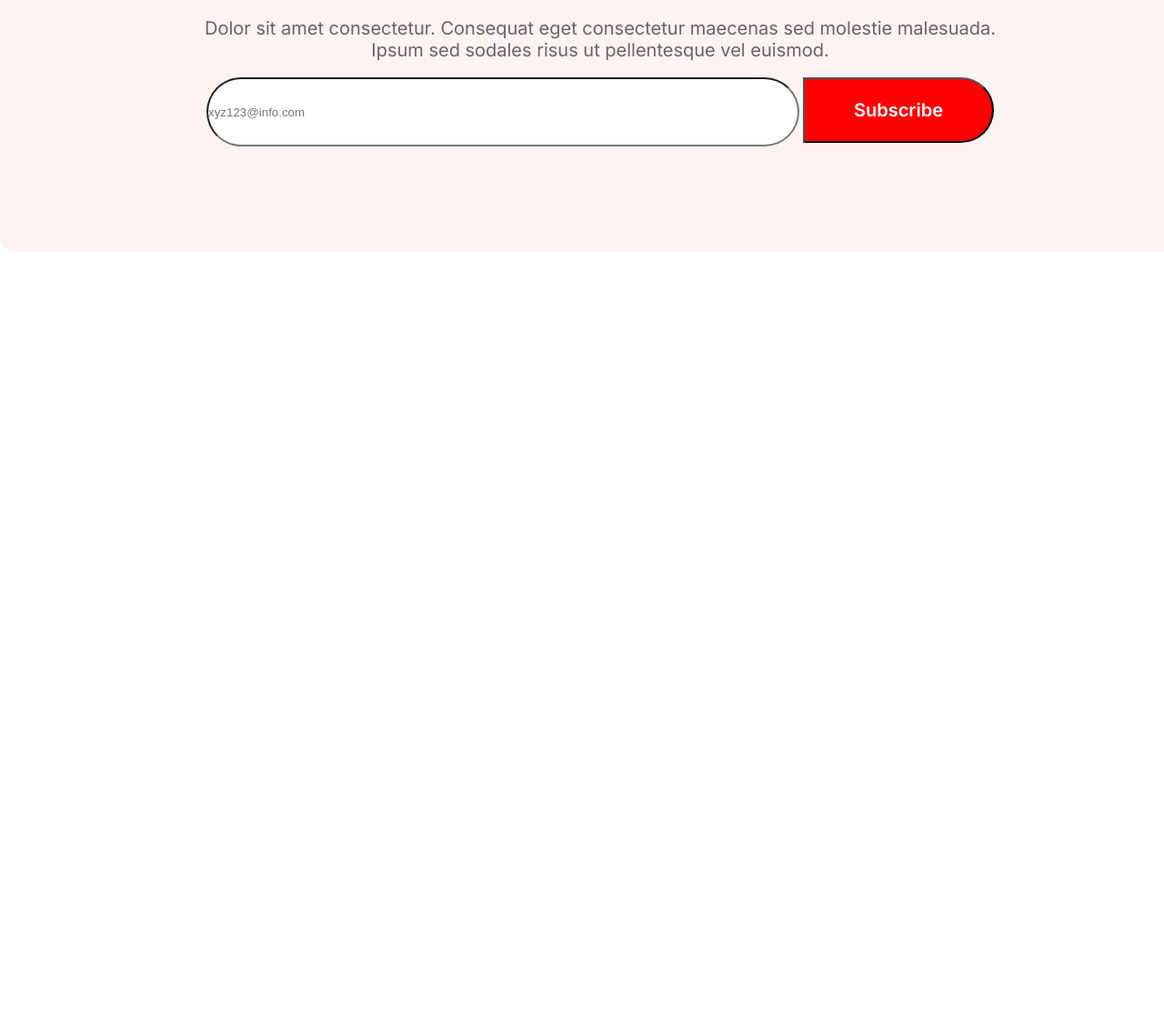
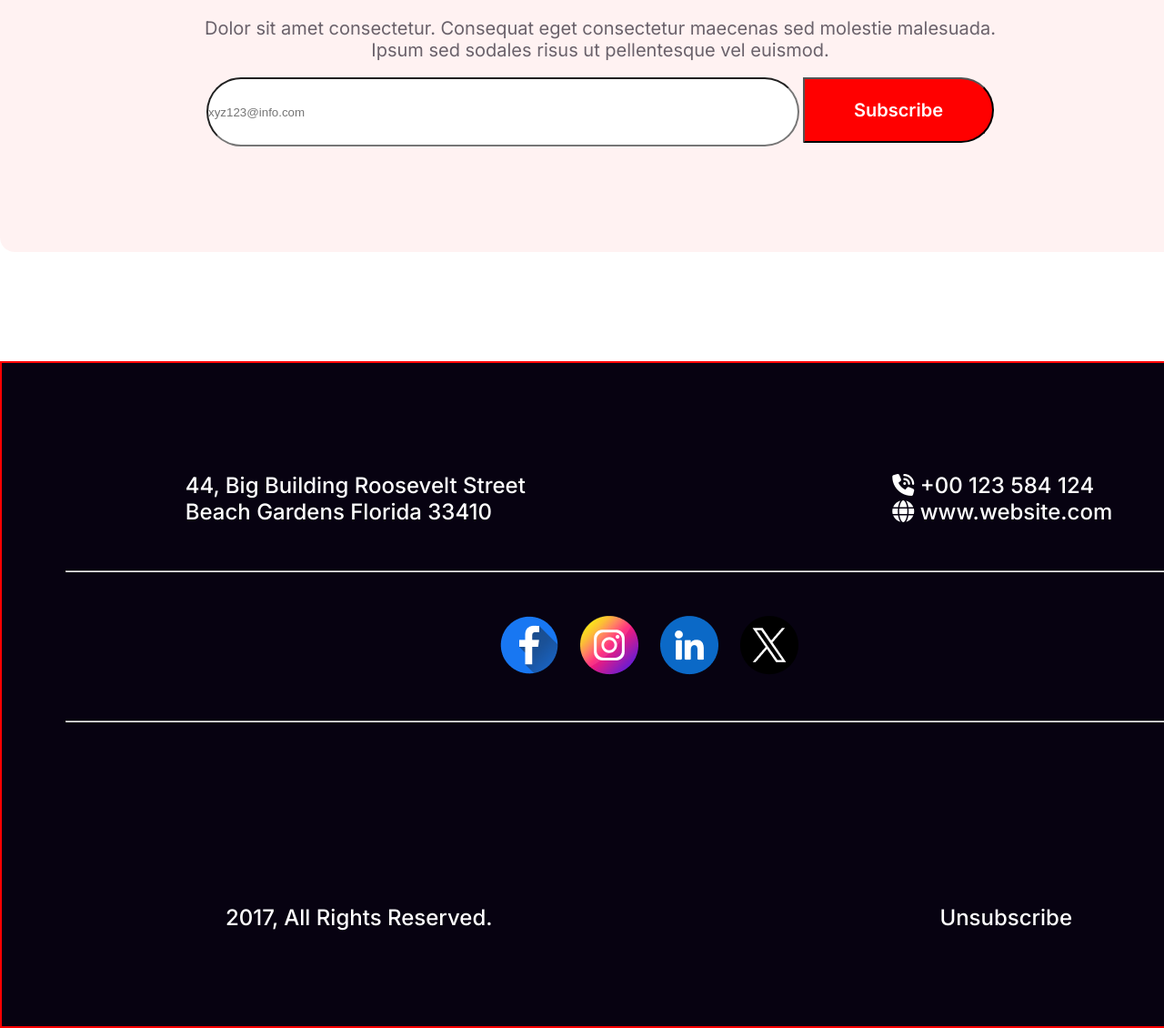
Before and after one commit to imtiazfilms/New-year-repo, a plain HTML site: page index.html in a window 1280 px wide. Shown: the part 6289-7419 px from the top of the page at 91% size. Before the commit the page ends 6566 px from the top, so only its background shows below. Drawn offline with Linux system fonts and the light colour scheme.

Commit message:
final commit

```diff
--- a/index.html
+++ b/index.html
@@ -133,7 +133,28 @@
 
     </main>
     <footer>
-
+        <section class="footer-container">
+            <div class="footer-content">
+                <p class="list">44, Big Building Roosevelt Street <br>
+                    Beach Gardens Florida 33410</p>
+                <ul class="list">
+                    <li> <i class="fa-solid fa-phone-volume"></i> +00 123 584 124</li>
+                    <li> <i class="fa-solid fa-globe"></i> www.website.com</li>
+                </ul>
+            </div>
+            <hr class="top-hr">
+            <div class="social-icon">
+                <img src="icons/Facebook.png" alt="">
+                <img src="icons/Instagram.png" alt="">
+                <img src="icons/Linkedin.png" alt="">
+                <img src="icons/Twitter.png" alt="">
+            </div>
+            <hr class="bottom-hr">
+            <div class="footer-end">
+                <p>2017, All Rights Reserved.</p>
+                <p>Unsubscribe</p>
+            </div>
+        </section>
     </footer>
 </body>
 </html>
--- a/style.css
+++ b/style.css
@@ -418,3 +418,57 @@ input {
     background: rgb(255, 255, 255);
     margin-top: 40px;
 }
+
+/* footer style */
+
+.footer-container {
+    width: 1423px;
+    height: 609px;
+    margin: 0 auto;
+    border: 2px solid red;
+    background-color: rgb(7, 2, 17);
+    margin-top: 120px;
+    padding-top: 120px;
+}
+.footer-content {
+    display: flex;
+    justify-content: space-around;
+}
+.list {
+    list-style: none;
+    color: rgb(255, 255, 255);
+    font-family: Inter;
+    font-size: 24px;
+    font-weight: 500;
+    }
+.top-hr{
+    width: 90%;
+    margin: 0 auto;
+    margin-top: 49.5px;
+}
+
+.social-icon{
+    display: flex;
+    justify-content: center;
+    align-items: center;
+    gap: 24px;
+    margin-top: 48.5px;
+
+
+}
+.bottom-hr {
+    width: 90%;
+    margin: 0 auto;
+    margin-top: 49.5px;
+}
+
+.footer-end {
+    display: flex;
+    justify-content: space-around;
+    color: rgb(255, 255, 255);
+    font-family: Inter;
+    font-size: 24px;
+    font-weight: 500;
+    margin-top: 200px;
+    margin-bottom: 100px;
+    }
```
